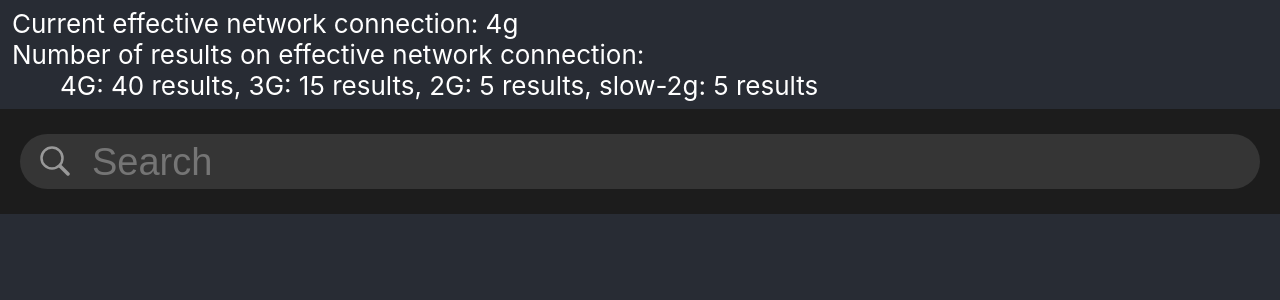
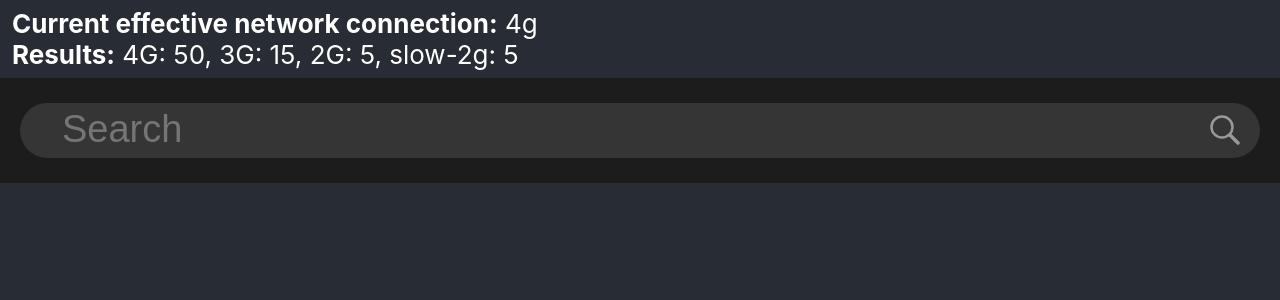
Before and after one commit to GoogleChromeLabs/adaptive-loading, a React (Create React App) app in the folder cra-network-aware-data-fetching/: page / in a window 1280 px wide. Shown: the top 300 px of the page. Built offline with nearby package versions, Linux system fonts and the light colour scheme.

Commit message:
tweaks: increase results count and improve labels

```diff
--- a/cra-network-aware-data-fetching/src/components/SearchBar/search-bar.css
+++ b/cra-network-aware-data-fetching/src/components/SearchBar/search-bar.css
@@ -44,7 +44,7 @@
   background-size: cover;
   cursor: pointer;
   position: absolute;
-  left: 20px;
+  right: 20px;
   top: 12px;
 }
 
@@ -52,8 +52,8 @@
   font-family: 'Abel', sans-serif;
   font-size: 38px;
   position: absolute;
-  left: 70px;
-  top: 7px;
+  left: 40px;
+  top: 5px;
   border: 0;
   background: transparent;
   height: 40px;
--- a/cra-network-aware-data-fetching/src/containers/IFixitSearch/ifixit-search.css
+++ b/cra-network-aware-data-fetching/src/containers/IFixitSearch/ifixit-search.css
@@ -27,5 +27,5 @@
 }
 
 .ifixit-search-status-panel p:last-child {
-  padding: 0 48px;
+  /* padding: 0 48px; */
 }
--- a/cra-network-aware-data-fetching/src/containers/IFixitSearch/index.js
+++ b/cra-network-aware-data-fetching/src/containers/IFixitSearch/index.js
@@ -27,7 +27,7 @@ const IFixitSearch = () => {
   const [searchResults, setSearchResults] = useState([]);
   const connectionEffectiveType = useConnectionEffectiveType();
   let searchLimit;
-  switch(connectionEffectiveType) {
+  switch (connectionEffectiveType) {
     // case 'offline':
     //   break;
     case 'slow-2g':
@@ -38,10 +38,10 @@ const IFixitSearch = () => {
       searchLimit = 15;
       break;
     case '4g':
-      searchLimit = 40;
+      searchLimit = 50;
       break;
     default:
-      searchLimit = 40;
+      searchLimit = 50;
       break;
   }
 
@@ -66,16 +66,15 @@ const IFixitSearch = () => {
   return (
     <div className='ifixit-search'>
       <div className='ifixit-search-status-panel'>
-        <p>{`Current effective network connection: ${connectionEffectiveType}`}</p>
-        <p>Number of results on effective network connection:</p>
-        <p>4G: 40 results, 3G: 15 results, 2G: 5 results, slow-2g: 5 results</p>
+        <p><strong>Current effective network connection:</strong>{` ${connectionEffectiveType}`}</p>
+        <p><strong>Results:</strong> 4G: 50, 3G: 15, 2G: 5, slow-2g: 5</p>
       </div>
       <SearchBar search={searchHandler} />
-      { loading ? (
+      {loading ? (
         <Spinner />
       ) : (
-        <List items={searchResults} />
-      ) }
+          <List items={searchResults} />
+        )}
     </div>
   )
 };
```
